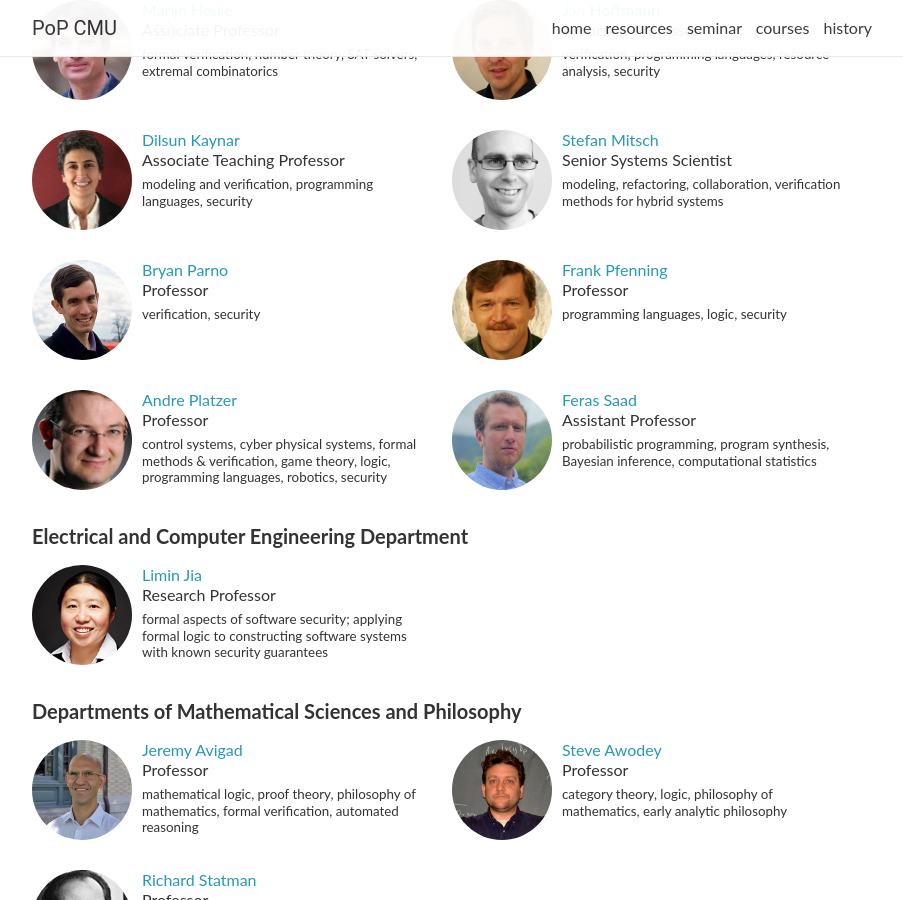
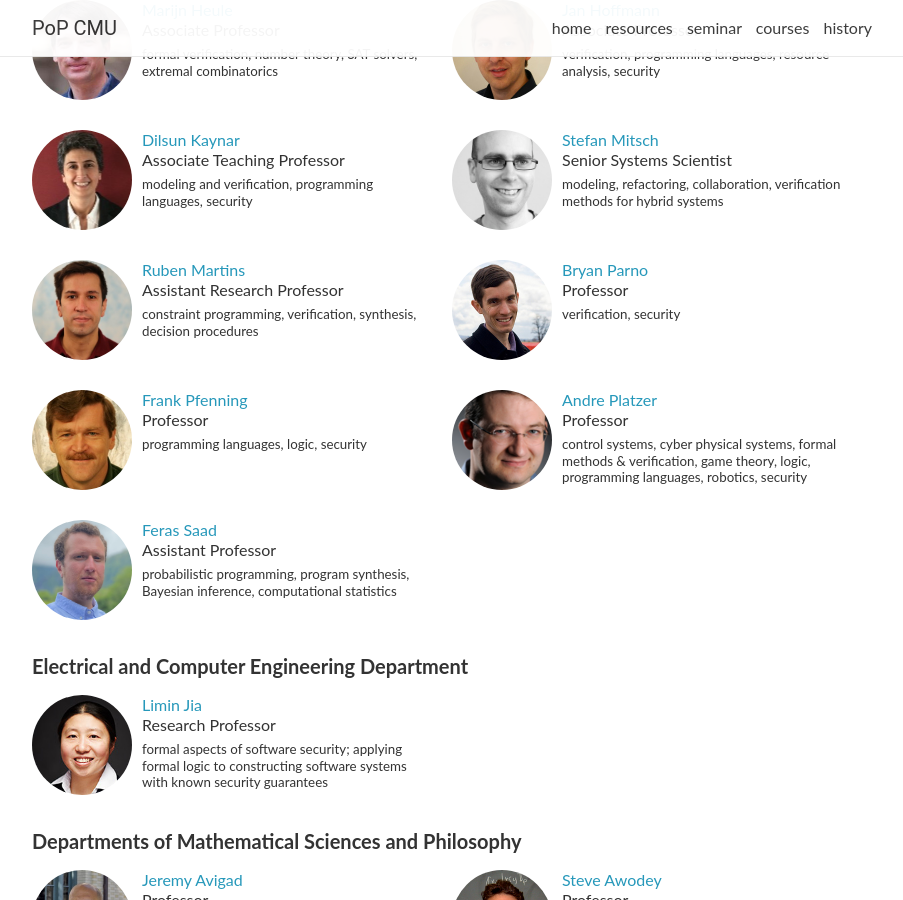
Before and after one commit to probsys/pop, a Jekyll site: the page built from _pages/home.md, in a window 1280 px wide and 900 px high, scrolled down 1136 px. Shown: the whole window, without its empty margins (188-1091 px from the left). Built offline with Jekyll 4.4.1, drawn with Linux system fonts in a browser that asks for light colours.

Commit message:
Add Martins to people.

```diff
--- a/_data/people.yml
+++ b/_data/people.yml
@@ -72,6 +72,12 @@ Current:
       url: http://www.cs.cmu.edu/~smitsch
       image: people/mitsch.jpg
       interests: modeling, refactoring, collaboration, verification methods for hybrid systems
+
+    - name: Ruben Martins
+      title: Assistant Research Professor
+      url: https://sat-group.github.io/ruben/
+      image: people/martins.jpg
+      interests: constraint programming, verification, synthesis, decision procedures
 
     - name: Bryan Parno
       title: Professor
```
Also changed, not shown: assets/img/people/martins.jpg (added).
